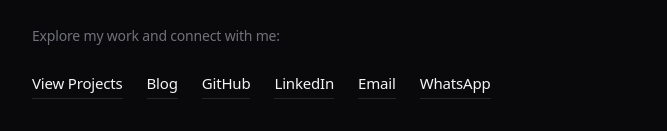
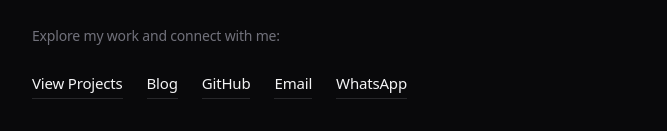
Before and after one commit to Ismawant0/portfolio, a Next.js app: page / in a window 1280 px wide. Shown: the part 437-568 px from the top of the page, without its empty margins (296-963 px from the left). Built offline with nearby package versions, Linux system fonts and the light colour scheme.

Commit message:
Remove LinkedIn profile link from home page and structured data

```diff
--- a/src/app/page.tsx
+++ b/src/app/page.tsx
@@ -63,15 +63,6 @@
                 GitHub
               </a>
               <a
-                href="https://linkedin.com/in/ismawanto"
-                target="_blank"
-                rel="noopener noreferrer"
-                aria-label="Connect with Ismawanto on LinkedIn"
-                className="text-zinc-100 border-b border-zinc-800 hover:border-zinc-100 transition-all pb-0.5 text-[15px]"
-              >
-                LinkedIn
-              </a>
-              <a
                 href="mailto:wantoisma@gmail.com"
                 aria-label="Send an email to Ismawanto"
                 className="text-zinc-100 border-b border-zinc-800 hover:border-zinc-100 transition-all pb-0.5 text-[15px]"
--- a/src/components/StructuredData.tsx
+++ b/src/components/StructuredData.tsx
@@ -22,8 +22,7 @@
       'Performance Optimization'
     ],
     sameAs: [
-      'https://github.com/Ismawant0',
-      'https://linkedin.com/in/ismawanto' // Placeholder if not provided, user can update
+      'https://github.com/Ismawant0'
     ]
   };
 
```
